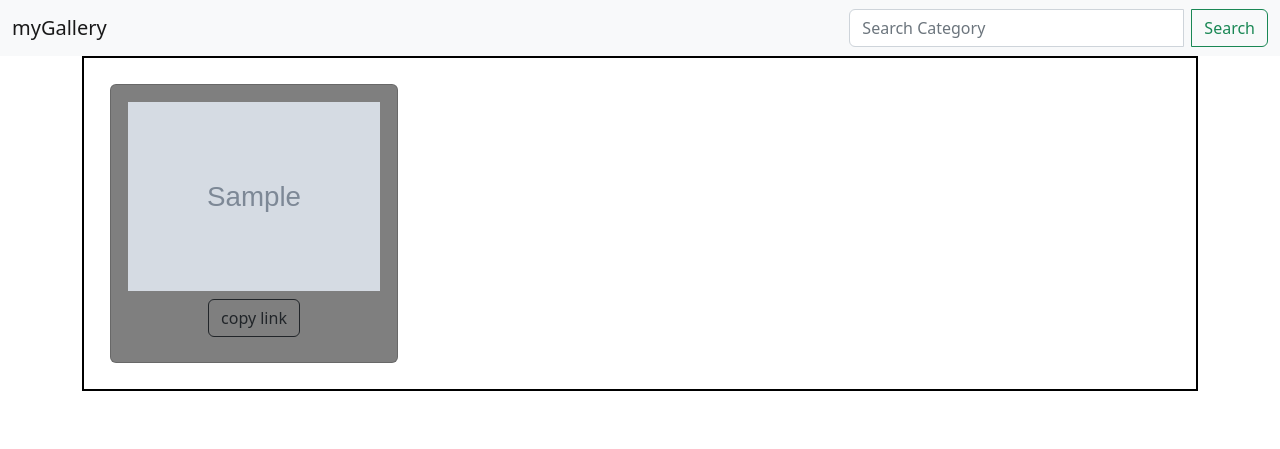
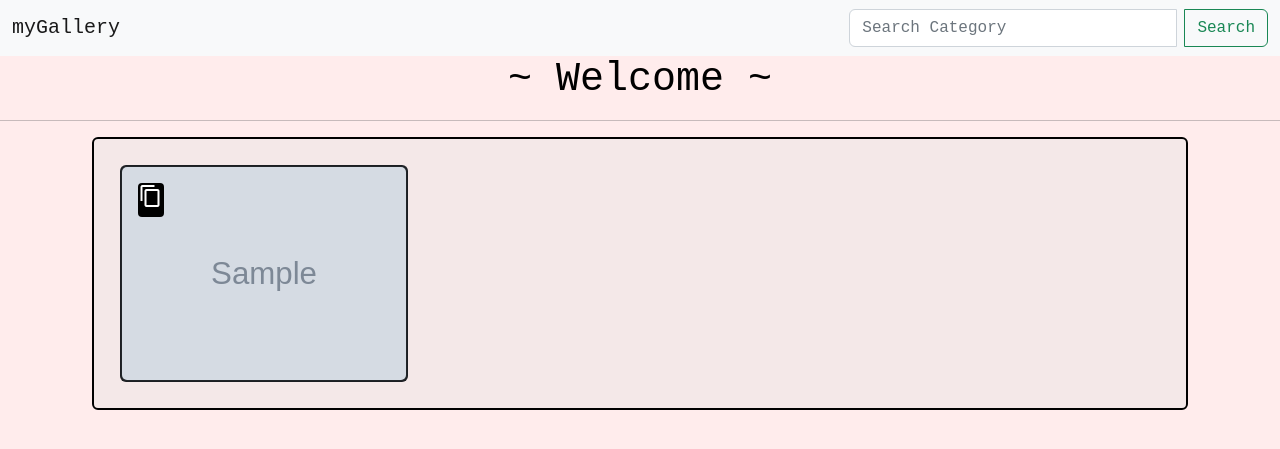
Before and after one commit to 96olbap/personal-gallery, a Django app: page / in a window 1280 px wide. Shown: the top 449 px of the page. Run offline with Django 4.2, Linux system fonts and the light colour scheme; tables that the repository leaves empty hold one stand-in row (values such as "Sample post"); grey boxes marked "Sample" are stand-in pictures; some libraries are stand-ins or nearby versions.

Commit message:
This commit will update navbar,search and home templates

```diff
--- a/gallery/templates/base-app/home.html
+++ b/gallery/templates/base-app/home.html
@@ -1,23 +1,24 @@
-{% extends 'base-app/base.html' %} {% block content %}
+{% extends 'base-app/base.html' %} {% block styles %} {{ block.super }}
+<link href="https://fonts.googleapis.com/icon?family=Material+Icons" rel="stylesheet"> {% endblock %} {% block content %}
 
 <div class="container container-fluid">
     <section id="main">
+        {% for img in images %}
         <div class="row">
             <div class="col-md-6">
-                {% for img in images %}
-                <div class="card" style="width: 18rem; height: fit-content">
-                    <div class="card-body">
-                        <img src="{{img.image.url}}" alt="{{img.description}}" class="img-fluid">
-                        <div class="copy-url">
-                            <a href="#" class="btn btn-outline-dark">copy link</a>
-                        </div>
+                <div class="card bg-dark text-white" style="width: 18rem; height: fit-content">
+                    <img src="{{img.image.url}}" class="card-img" alt="{{img.description}}" class="img-fluid">
+                    <div class="card-img-overlay">
+                        <p id="copy-url">
+                            <a href="#" class="card-text"><i class="medium material-icons">content_copy</i></a>
+                        </p>
                     </div>
                 </div>
                 {% empty %}
                 <h2 class="no-img">There No Images to show.</h2>
-                {% endfor %}
             </div>
         </div>
+        {% endfor %}
 
     </section>
 </div>
--- a/gallery/templates/navbar.html
+++ b/gallery/templates/navbar.html
@@ -8,7 +8,7 @@
 </head>
 
 <body>
-    <nav class="navbar navbar-expand-lg bg-light">
+    <nav class="navbar sticky-top navbar-expand-lg bg-light py=3">
         <div class="container-fluid">
             <a class="navbar-brand" href="{% url 'home' %}">myGallery</a>
             <div class="col-sm-4 col-md-4 navbar-right">
@@ -21,7 +21,10 @@
             </div>
         </div>
     </nav>
-
+    <a id="intro" href="{% url 'home' %}">
+        <h1 class="text-center">~ Welcome ~</h1>
+    </a>
+    <hr>
 </body>
 
 </html>
--- a/static/css/base-app.css
+++ b/static/css/base-app.css
@@ -3,6 +3,9 @@
     border: 2px solid black;
     display: flex;
     flex-direction: column;
+    background: rgba(233, 230, 230, .5);
+    margin: 10px;
+    border-radius: 6px;
 }
 
 .card {
@@ -11,8 +14,37 @@
     background-color: rgba(0, 0, 0, .5);
 }
 
-.copy-url {
-    background: none;
-    margin: 0.5rem;
-    text-align: center;
+body {
+    background: rgb(255, 236, 236);
+    font-family: 'Courier New', Courier, monospace;
 }
+
+#intro {
+    text-decoration: none;
+    color: black;
+    font-weight: 700;
+}
+
+#intro:hover {
+    text-decoration: underline;
+}
+
+#copy-url {
+    border-radius: 4px;
+    background: black;
+    margin: 0.5px;
+    padding: 1px;
+    width: fit-content;
+    height: fit-content;
+    transition: transform .2s;
+}
+
+#copy-url:hover {
+    transform: scale(1.25);
+    -ms-transform: scale(1.25);
+    -webkit-transform: scale(1.25);
+}
+
+.medium {
+    color: white;
+}
```
Also changed, not shown: gallery/templates/base-app/search.html (+9 -2 lines).
